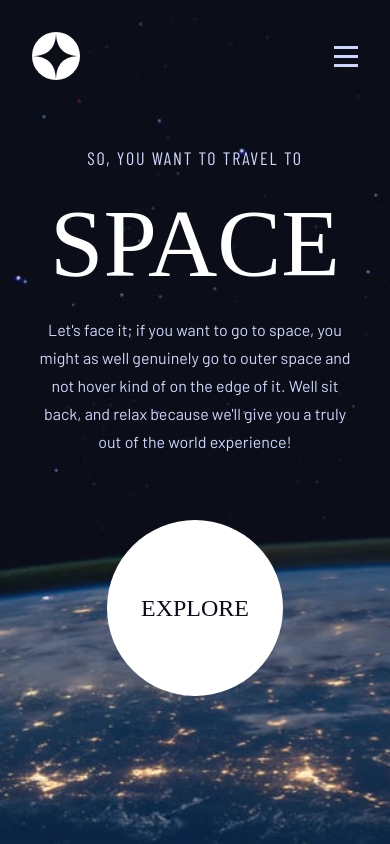
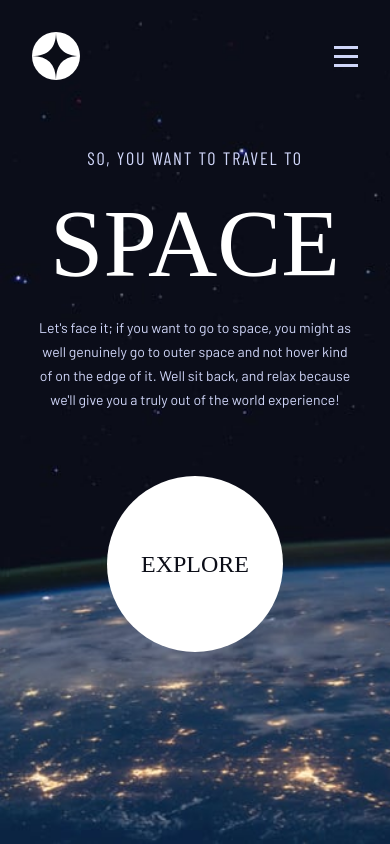
Before and after one commit to zelfroster/space-tourism, a React (Vite) app: page / in a window 390 px wide. Built offline with nearby package versions, Linux system fonts and the light colour scheme; a web font is replaced by a local one; what prettier-plugin-tailwindcss would draw is missing.

Commit message:
fix: font size of home component for mobile

```diff
--- a/src/routes/Home.component.jsx
+++ b/src/routes/Home.component.jsx
@@ -24,8 +24,9 @@ const Home = () => {
           SPACE
         </h1>
         <p
-          className="max-w-xs text-md text-acColor leading-7 md:max-w-lg lg:mt-4
-                     lg:leading-6 lg:max-w-sm 2xl:text-2xl 2xl:max-w-xl"
+          className="max-w-xs text-sm text-acColor leading-6 md:text-md md:leading-7
+                     md:max-w-lg lg:mt-4 lg:leading-6 lg:max-w-sm 2xl:text-2xl
+                     2xl:max-w-xl"
         >
           Let's face it; if you want to go to space, you might as well genuinely
           go to outer space and not hover kind of on the edge of it. Well sit
```
